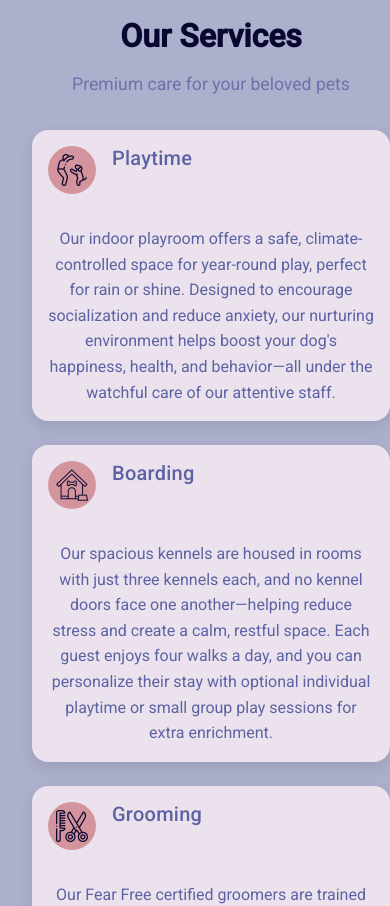
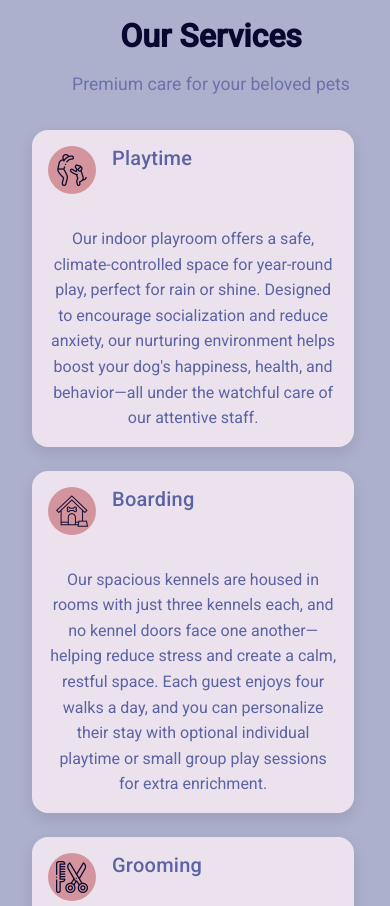
Before and after one commit to DrakeSasser/spoiled-rotten-app, an Angular app in the folder spoiled-rotten-app/: page / in a window 390 px wide. Shown: the part 2580-3486 px from the top of the page. Built offline with nearby package versions, Linux system fonts and the light colour scheme.

Commit message:
additional code cleanup for small screens

```diff
--- a/spoiled-rotten-app/src/tabs/book-now/book-now.component.css
+++ b/spoiled-rotten-app/src/tabs/book-now/book-now.component.css
@@ -40,7 +40,7 @@
   box-shadow: 0 6px 16px rgba(0, 0, 0, 0.1) !important;
   transition: transform 0.3s ease, box-shadow 0.3s ease !important;
   overflow: hidden;
-  width: 100%;
+  width: 90%;
 }
 
 .service-card:hover {
--- a/spoiled-rotten-app/src/tabs/meet-the-team/meet-the-team.component.html
+++ b/spoiled-rotten-app/src/tabs/meet-the-team/meet-the-team.component.html
@@ -33,8 +33,10 @@
       </p>
     </div>
     <div class="team-member">
+       <div class="member-header">
       <img src="assets/icons/Poppy.jpg" alt="Dennis Dryer" class="profile-image" />
       <h3>Dennis Dryer</h3>
+      </div>
       <p>Chief Nuclear Engineer (Retired) | Projects Controls Manager | Head of Maintence</p>
       <p class="bio">
         With three decades of project management experience, our project manager, lead architect, and head of maintence handles everything from our kennel design to our power needs ensuring our facility is safe and stable at all times!
```
